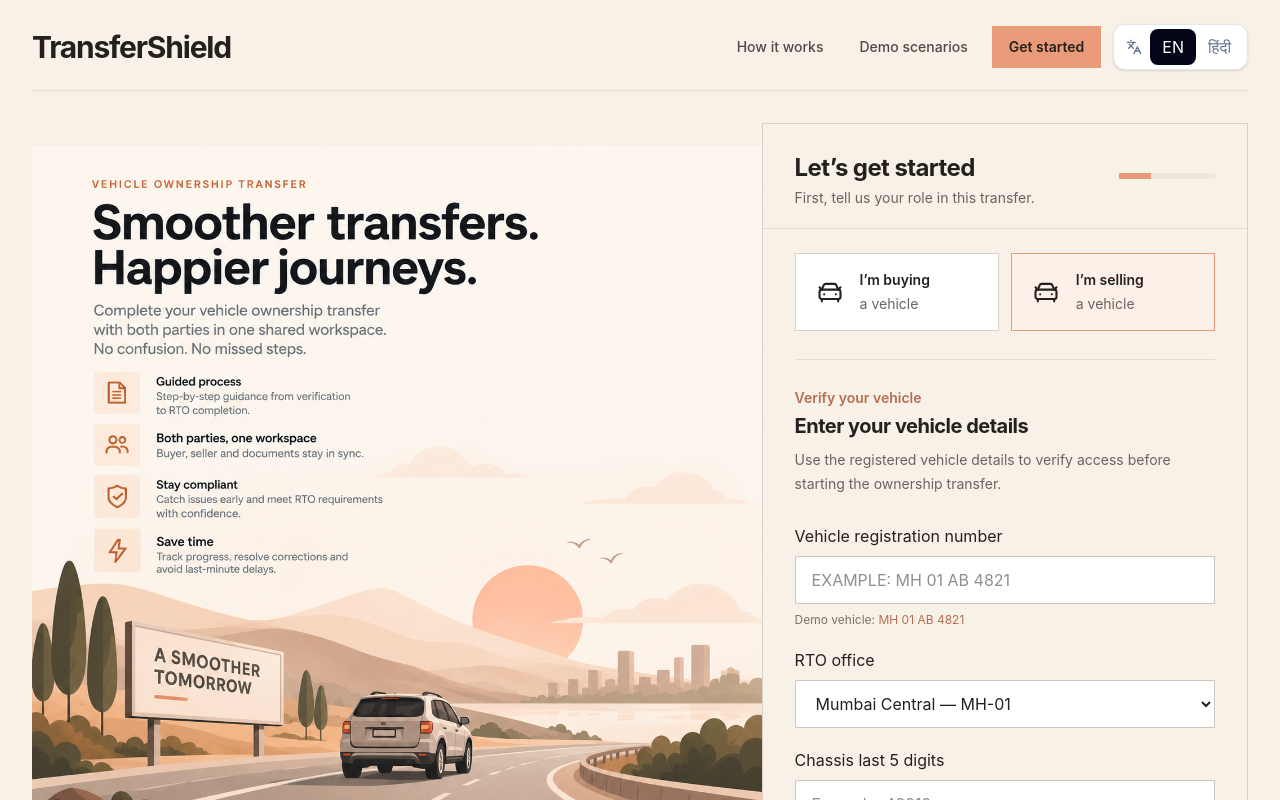
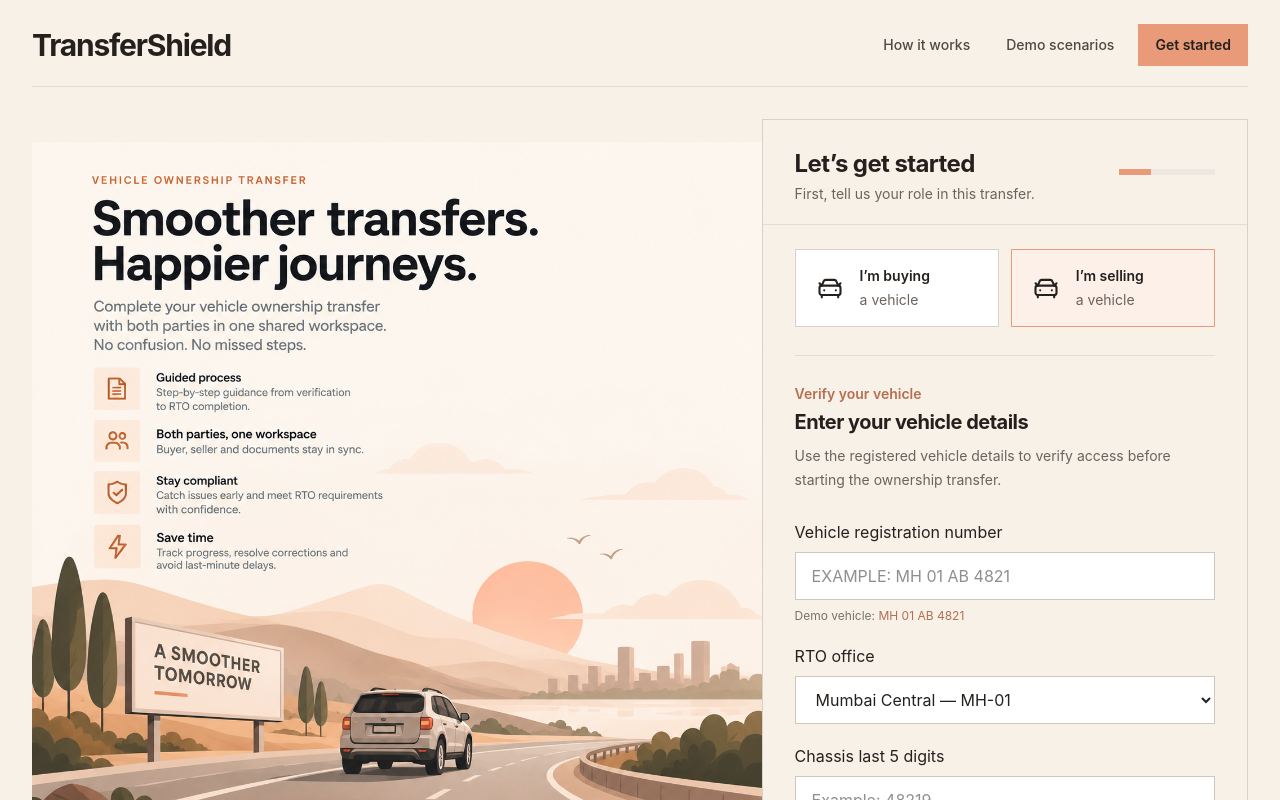
Before and after one commit to cr0wn37/TransferShield, a React (Vite) app: page / in a window 1280 px wide. Shown: the top 800 px of the page. Built offline with nearby package versions, Linux system fonts and the light colour scheme; no server answers.

Commit message:
Complete TransferShield build

```diff
--- a/src/pages/StartTransferPage.tsx
+++ b/src/pages/StartTransferPage.tsx
@@ -19,7 +19,7 @@ import type { VehicleCompliance } from "../types/vehicleCompliance";
 import type { ComplianceScenario } from "../lib/vehicleCompliance";
 
 import VehicleComplianceGate from "../components/transfer/VehicleComplianceGate";
-import { LanguageToggle } from "../components/LanguageToggle";
+
 import { useLanguage } from "../context/LanguageContext";
 
 const mockVehicleDetails = {
@@ -228,7 +228,7 @@ if (!vehicleRegPattern.test(normalizedRegistrationNumber)) {
       Get started
     </Link>
 
-    <LanguageToggle />
+
   </nav>
 </header>
 
```
